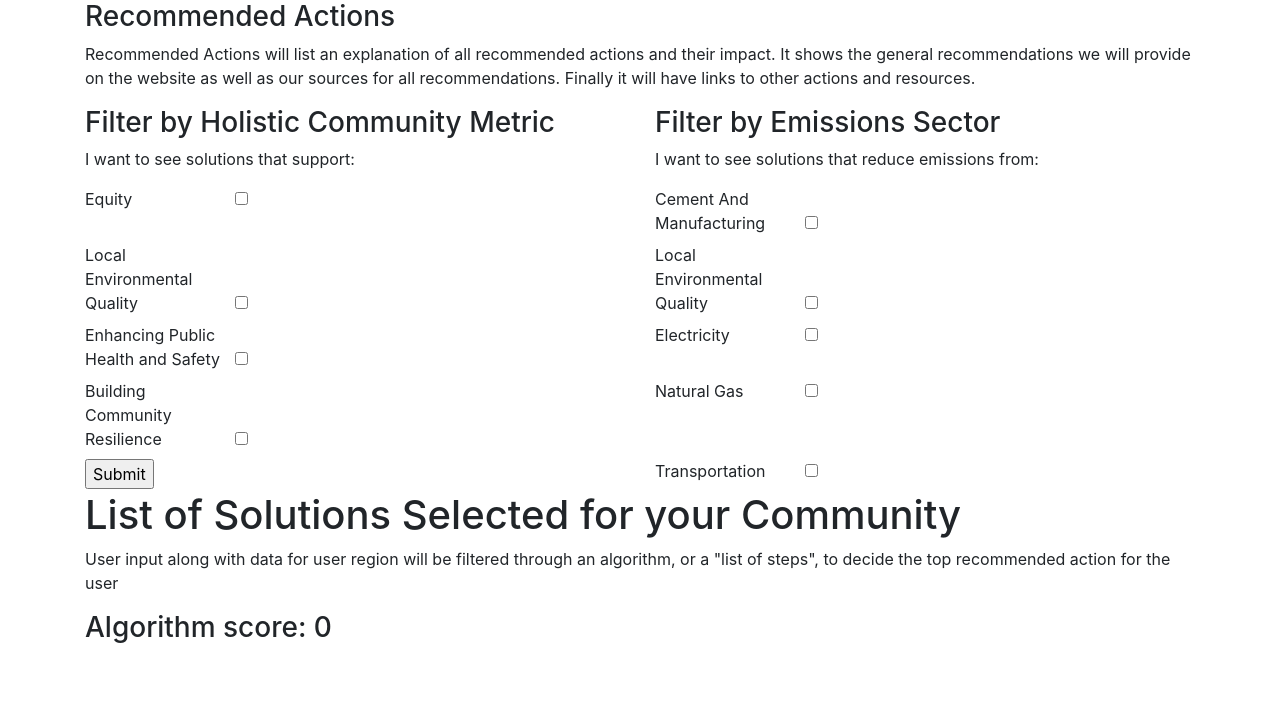
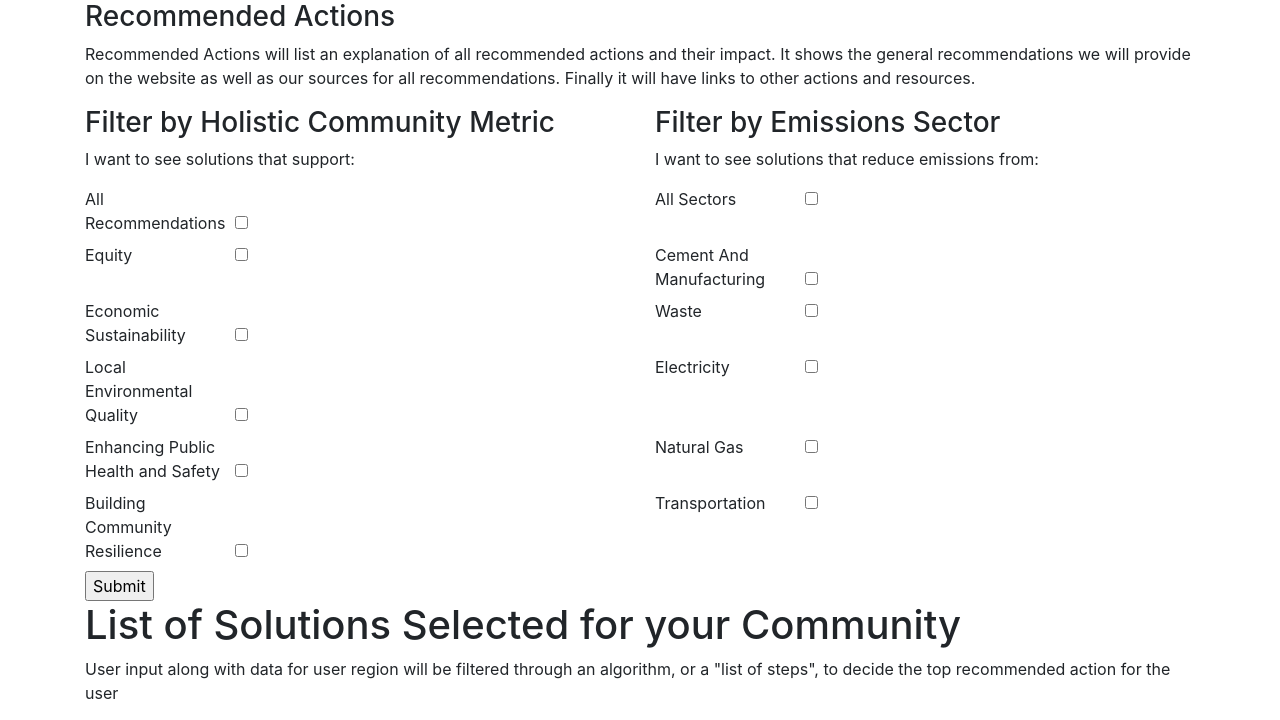
Before and after one commit to gillianyost/TinyFeetServer, a Flask app: page /recommendations in a window 1280 px wide. Shown: the part 68-788 px from the top of the page. Before the commit the page ends 711 px from the top, so only its background shows below. Run offline with Flask 2, Linux system fonts and the light colour scheme; some libraries are stand-ins or nearby versions.

Commit message:
Recommendation filter working but not selecting proper columns or column names from 30 percent

```diff
--- a/app.py
+++ b/app.py
@@ -1,6 +1,11 @@
 from server import app
 from flask import render_template, request
+from server import db
 from server.survey.forms import RecForm
+from server.models import solutions
+from sqlalchemy import distinct, inspect
+from server.sectors.views import object_as_dict
+import collections
 
 # -------------------------------- Page Routes ------------------------------- #
 # INDEX
@@ -13,38 +18,54 @@ def index():
 def emissions():
     return render_template('mainPages/emissions.html')
 
-
-
-
 # Actions
 @app.route('/recommendations', methods=['GET', 'POST'])
 def recommendations():
     form = RecForm()
-    count = 0
+    columnNames = []
+    tableData = []
     if request.method == 'POST':
-        count = 0
-        if form.equity.data:
-            count += 1
-        if form.envQuality.data:
-            count += 1
-        if form.healthSafety.data:
-            count += 1
-        if form.resilience.data:
-            count += 1
-        if form.cementMan.data:
-            count += 1
-        if form.waste.data:
-            count += 1
-        if form.electricity.data:
-            count += 1
-        if form.naturalGas.data:
-            count += 1
-        if form.transportation.data:
-            count += 1
 
-    return render_template('/mainPages/recommendations.html', form=form, count=count)
+        if form.allSol.data:
+            # query = solutions.query(solutions.solution_description, \
+            # solutions.section, \
+            # solutions.subsection, \
+            # solutions.ghg_reduction_potential) # Cannot get to work TO DO
 
+            # columnNames = solutions.__tablename__.columns.keys()  # Cannot get to work TO DO
+            query = solutions.query.all()
+        else:
+            # query = solutions.query(solutions.solution_description, \
+            # solutions.section, \
+            # solutions.subsection, \
+            # solutions.ghg_reduction_potential)\
+            # .filter((solutions.equity & form.equity.data) | \
+            # (solutions.economic_sustainability & form.econSus.data) | \
+            # (solutions.local_environmental_quality & form.envQuality.data) | \
+            # (solutions.enhances_public_safety & form.healthSafety.data) | \
+            # (solutions.builds_resilience & form.resilience.data)) # Cannot get to work TO DO
 
+            # columnNames = solutions.__tablename__.columns.keys()  # Cannot get to work TO DO
+            query = solutions.query.filter((solutions.equity & form.equity.data) | \
+            (solutions.economic_sustainability & form.econSus.data) | \
+            (solutions.local_environmental_quality & form.envQuality.data) | \
+            (solutions.enhances_public_safety & form.healthSafety.data) | \
+            (solutions.builds_resilience & form.resilience.data))
+
+        for row in query:
+            d = object_as_dict(row)
+            tableData.append(d.values())
+
+    # if request.method == 'POST':
+    #     if form.equity.data:
+    #         columnNames = recommendations.__table__.columns.keys()
+    #         query = recommendations.all()
+
+    # tableData = []
+    # d = object_as_dict(row)
+    # tableData.append(d.values())
+
+    return render_template('/mainPages/recommendations.html', form=form, columnNames=columnNames, tableData=tableData)
 
 
 # News
--- a/server/survey/forms.py
+++ b/server/survey/forms.py
@@ -3,11 +3,14 @@ from wtforms import SelectField, SubmitField, BooleanField
 
 
 class RecForm(FlaskForm):
+    allSol = BooleanField('All Recommendations')
     equity = BooleanField('Equity')
+    econSus = BooleanField('Economic Sustainability')
     envQuality = BooleanField('Local Environmental Quality')
     healthSafety = BooleanField('Enhancing Public Health and Safety')
     resilience = BooleanField('Building Community Resilience')
 
+    allSec = BooleanField('All Sectors')
     cementMan = BooleanField('Cement And Manufacturing')
     waste = BooleanField('Waste')
     electricity = BooleanField('Electricity')
--- a/server/survey/views.py
+++ b/server/survey/views.py
@@ -7,6 +7,10 @@ import collections
 
 survey_blueprint = Blueprint('survey', __name__, template_folder='../templates')
 
+def object_as_dict(obj):
+    return {c.key: coalesce(getattr(obj, c.key))
+        for c in inspect(obj).mapper.column_attrs}
+
 @survey_blueprint.route('/recommendations', methods=['GET', 'POST'])
 def recommendations():
     form = RecForm()
--- a/server/templates/mainPages/recommendations.html
+++ b/server/templates/mainPages/recommendations.html
@@ -18,24 +18,31 @@
   </div>
   <form action="/recommendations" method="POST">
   <div class="row">
+    <div class="col-sm-5 col-md-6">{{ form.allSol.label }}{{ form.allSol }}</div>
+    <div class="col-sm-5 offset-sm-2 col-md-6 offset-md-0">{{ form.allSec.label }}{{ form.allSec }}</div>
+  </div>
+  <div class="row">
     <div class="col-sm-5 col-md-6">{{ form.equity.label }}{{ form.equity }}</div>
     <div class="col-sm-5 offset-sm-2 col-md-6 offset-md-0">{{ form.cementMan.label }}{{ form.cementMan }}</div>
   </div>
   <div class="row">
+    <div class="col-sm-5 col-md-6">{{ form.econSus.label }}{{ form.econSus }}</div>
+    <div class="col-sm-5 offset-sm-2 col-md-6 offset-md-0">{{ form.waste.label }}{{ form.waste }}</div>
+  </div>
+  <div class="row">
     <div class="col-sm-5 col-md-6">{{ form.envQuality.label }}{{ form.envQuality }}</div>
-    <div class="col-sm-5 offset-sm-2 col-md-6 offset-md-0">{{ form.envQuality.label }}{{ form.envQuality }}</div>
+    <div class="col-sm-5 offset-sm-2 col-md-6 offset-md-0">{{ form.electricity.label }}{{ form.electricity }}</div>
   </div>
   <div class="row">
     <div class="col-sm-5 col-md-6">{{ form.healthSafety.label }}{{ form.healthSafety }}</div>
-    <div class="col-sm-5 offset-sm-2 col-md-6 offset-md-0">{{ form.electricity.label }}{{ form.electricity }}</div>
+    <div class="col-sm-5 offset-sm-2 col-md-6 offset-md-0">{{ form.naturalGas.label }}{{ form.naturalGas }}</div>
   </div>
   <div class="row">
     <div class="col-sm-5 col-md-6">{{ form.resilience.label }}{{ form.resilience }}</div>
-    <div class="col-sm-5 offset-sm-2 col-md-6 offset-md-0">{{ form.naturalGas.label }}{{ form.naturalGas }}</div>
+    <div class="col-sm-5 offset-sm-2 col-md-6 offset-md-0">{{ form.transportation.label }}{{ form.transportation }}</div>
   </div>
   <div class="row">
     <div class="col-sm-5 col-md-6">{{ form.submit }}</div>
-    <div class="col-sm-5 offset-sm-2 col-md-6 offset-md-0">{{ form.transportation.label }}{{ form.transportation }}</div>
   </div>
   </form>
   <h1>List of Solutions Selected for your Community</h1>
@@ -43,6 +50,26 @@
   <p>User input along with data for user region will be filtered through an algorithm,
     or a "list of steps", to decide the top recommended action for the user</p>
   <h3>Algorithm score: {{ count }}</h3>
+
+
+  {% if tableData %}
+  <h2>Recommendations</h2>
+  <table class="styled-table">
+      <tr>
+        {% for column in columnNames %}
+        <th>{{ column }}</th>
+        {% endfor %}
+      </tr>
+      {% for row in tableData %}
+        <tr>
+          {% for column in row %}
+            <td>{{ column }}</td>
+          {% endfor %}
+        </tr>
+      {% endfor %}
+    </table>
+{% endif %}
+
 </div>
 
 {% endblock %}
```
Also changed, not shown: server/models.py (+12 -0 lines).
